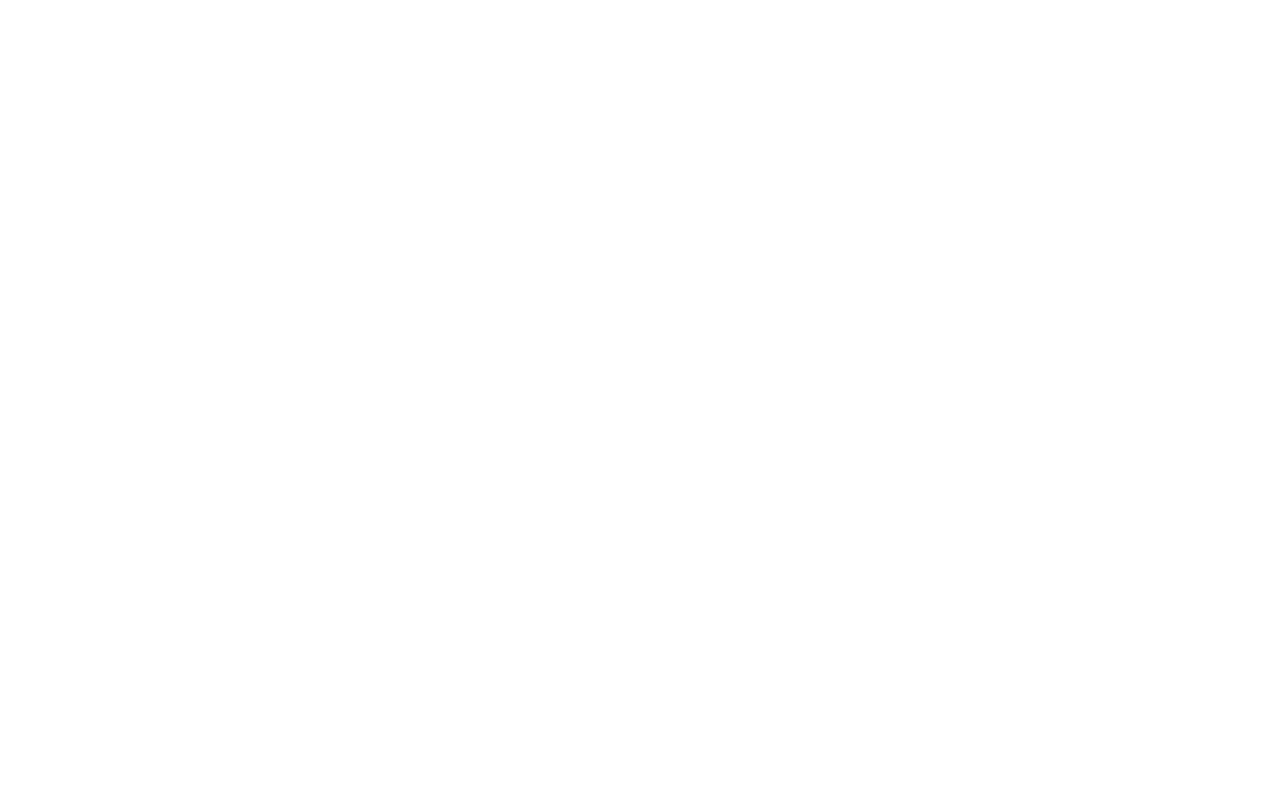
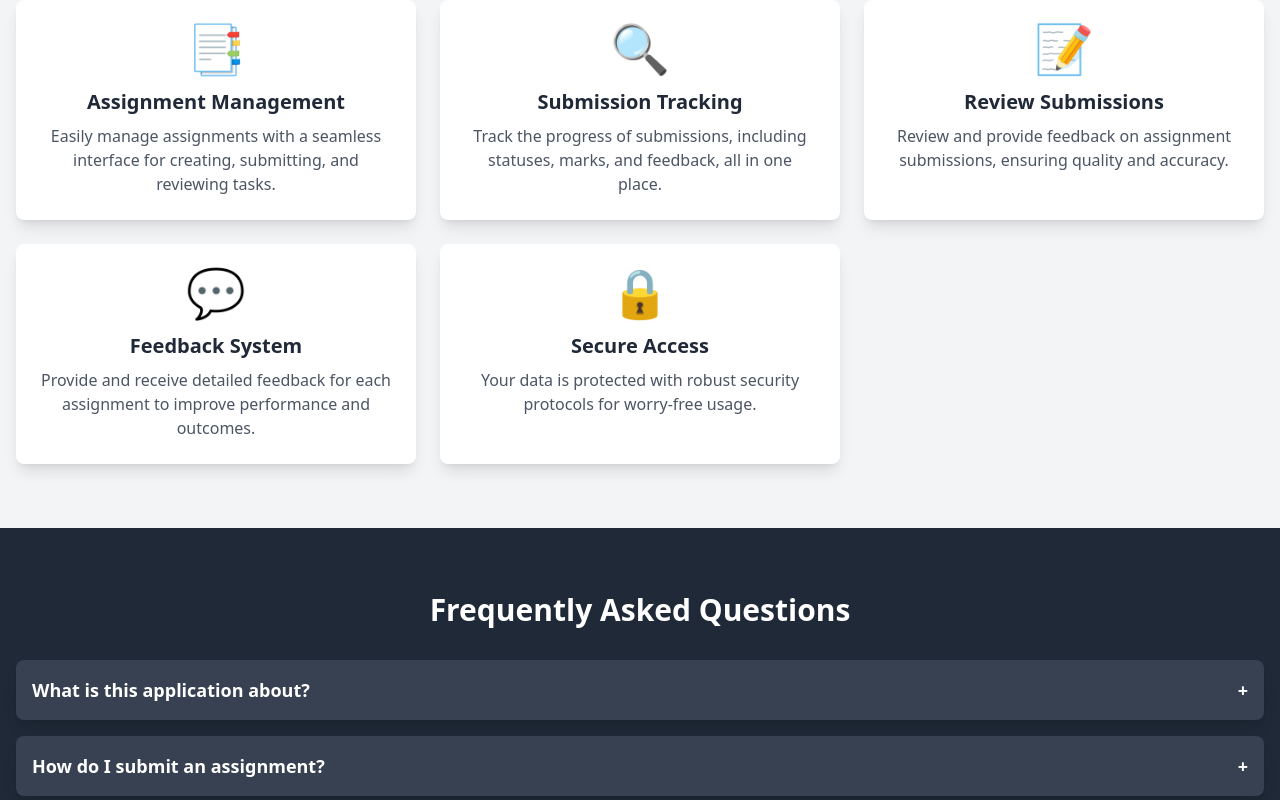
Before and after one commit to Fahim047/ph-a11-group-study-client, a React (Vite) app: page / in a window 1280 px wide. Shown: the part 1000-1800 px from the top of the page. Before the commit the page ends 920 px from the top, so only its background shows below. Built offline with nearby package versions, Linux system fonts and the light colour scheme; no server answers.

Commit message:
💄 Features and FAQ Sections design done

```diff
--- /dev/null
+++ b/src/components/Sections/FaqSection.jsx
@@ -0,0 +1,66 @@
+import { useState } from 'react';
+
+const FaqSection = () => {
+	const faqs = [
+		{
+			question: 'What is this application about?',
+			answer:
+				'This application allows users to create, submit, review assignments, provide feedback, and track progress efficiently.',
+		},
+		{
+			question: 'How do I submit an assignment?',
+			answer:
+				'You can submit an assignment by clicking the "Take Assignment" button on the assignment details page.',
+		},
+		{
+			question: 'How do I review and provide feedback on an assignment?',
+			answer:
+				'You can review and give feedback on an assignment by clicking the "Give Marks" button on the all pending submissions page.',
+		},
+		{
+			question: 'How do I track my progress?',
+			answer:
+				'You can track your progress by viewing your submitted assignments and their statuses.',
+		},
+		{
+			question: 'Is my data secure?',
+			answer:
+				'Yes, we implement robust security measures to ensure your data is safe.',
+		},
+	];
+
+	const [activeIndex, setActiveIndex] = useState(null);
+
+	const toggleFaq = (index) => {
+		setActiveIndex(activeIndex === index ? null : index);
+	};
+
+	return (
+		<section className="py-16 bg-gray-800 text-white">
+			<div className="container mx-auto px-4">
+				<h2 className="text-3xl font-bold text-center mb-8">
+					Frequently Asked Questions
+				</h2>
+				<div className="space-y-4">
+					{faqs.map((faq, index) => (
+						<div
+							key={index}
+							className="bg-gray-700 rounded-lg p-4 shadow-lg cursor-pointer"
+							onClick={() => toggleFaq(index)}
+						>
+							<h3 className="flex justify-between items-center text-lg font-bold">
+								{faq.question}
+								<span>{activeIndex === index ? '−' : '+'}</span>
+							</h3>
+							{activeIndex === index && (
+								<p className="mt-2 text-gray-300">{faq.answer}</p>
+							)}
+						</div>
+					))}
+				</div>
+			</div>
+		</section>
+	);
+};
+
+export default FaqSection;
--- /dev/null
+++ b/src/components/Sections/FeaturesSection.jsx
@@ -0,0 +1,62 @@
+const FeaturesSection = () => {
+	const features = [
+		{
+			icon: '📑',
+			title: 'Assignment Management',
+			description:
+				'Easily manage assignments with a seamless interface for creating, submitting, and reviewing tasks.',
+		},
+		{
+			icon: '🔍',
+			title: 'Submission Tracking',
+			description:
+				'Track the progress of submissions, including statuses, marks, and feedback, all in one place.',
+		},
+		{
+			icon: '📝',
+			title: 'Review Submissions',
+			description:
+				'Review and provide feedback on assignment submissions, ensuring quality and accuracy.',
+		},
+		{
+			icon: '💬',
+			title: 'Feedback System',
+			description:
+				'Provide and receive detailed feedback for each assignment to improve performance and outcomes.',
+		},
+		// {
+		// 	icon: '📊',
+		// 	title: 'Analytics Dashboard',
+		// 	description:
+		// 		'Get valuable insights into performance trends with our user-friendly analytics dashboard.',
+		// },
+		{
+			icon: '🔒',
+			title: 'Secure Access',
+			description:
+				'Your data is protected with robust security protocols for worry-free usage.',
+		},
+	];
+
+	return (
+		<section className="py-16 bg-gray-100">
+			<div className="container mx-auto px-4">
+				<h2 className="text-3xl font-bold text-center mb-8">Why StudyMate?</h2>
+				<div className="grid grid-cols-1 md:grid-cols-3 gap-6">
+					{features.map((feature, index) => (
+						<div
+							key={index}
+							className="bg-white shadow-lg rounded-lg p-6 text-center"
+						>
+							<div className="text-5xl mb-4">{feature.icon}</div>
+							<h3 className="text-xl font-bold mb-2">{feature.title}</h3>
+							<p className="text-gray-600">{feature.description}</p>
+						</div>
+					))}
+				</div>
+			</div>
+		</section>
+	);
+};
+
+export default FeaturesSection;
--- a/src/pages/HomePage.jsx
+++ b/src/pages/HomePage.jsx
@@ -1,9 +1,13 @@
 import Banner from '../components/Banner/Banner';
+import FaqSection from '../components/Sections/FaqSection';
+import FeaturesSection from '../components/Sections/FeaturesSection';
 
 const HomePage = () => {
 	return (
 		<div>
 			<Banner />
+			<FeaturesSection />
+			<FaqSection />
 		</div>
 	);
 };
```
